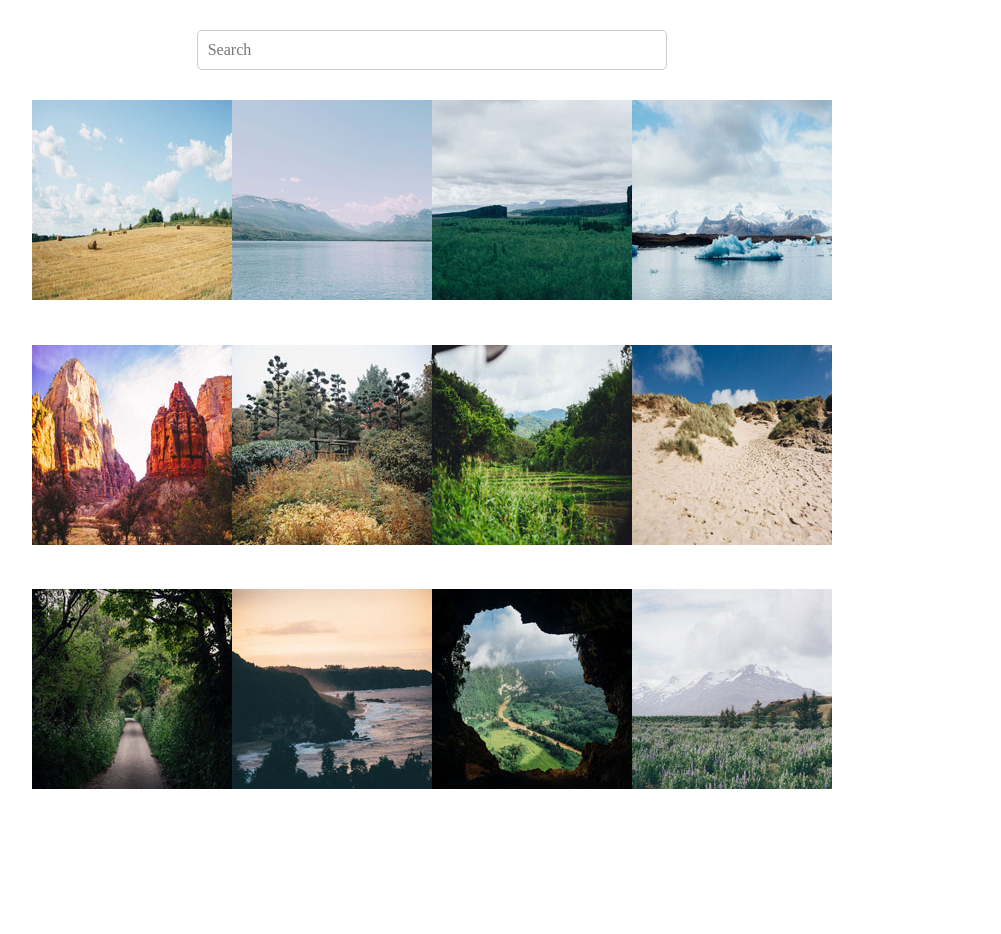
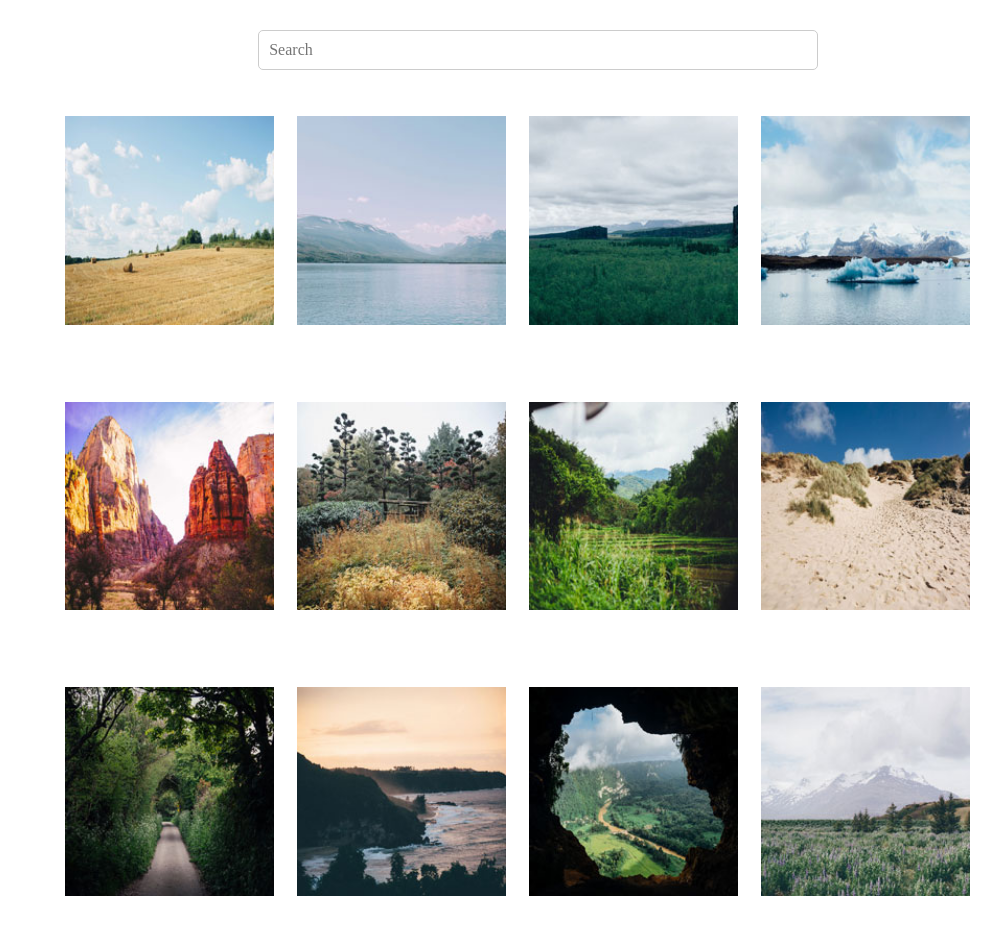
Before and after one commit to Melanie12/Techdegree-WebDev-Unit-5, a plain HTML site: page index.html in a window 1280 px wide. Shown: the whole page, without its empty margins (102-1103 px from the left). Before the commit the page ends 834 px from the top, so only its background shows below. Drawn offline with nearby package versions, Linux system fonts and the light colour scheme.

Commit message:
Update style.css

```diff
--- a/css/style.css
+++ b/css/style.css
@@ -32,20 +32,28 @@ img {
 
 @media (min-width:1068px) {
 body {
-max-width:1068px;
+max-width:2000px;
 }
 
 img {
-    width: 100%;
+    min-width: 90%;
     height: auto;
+    margin: 1em;
 }
 
+.list {
+    display: flex;
+    justify-content: center;
+    align-content: flex-start;
+    flex-wrap: wrap;
+    max-width: 1150px;
+  }
 
-.list{
+/*.list{
 justify-content: space-around;
 margin-left:auto;
 margin-right:auto;
-}
+}*/
 
 .row-1 {
 display:flex;
```
